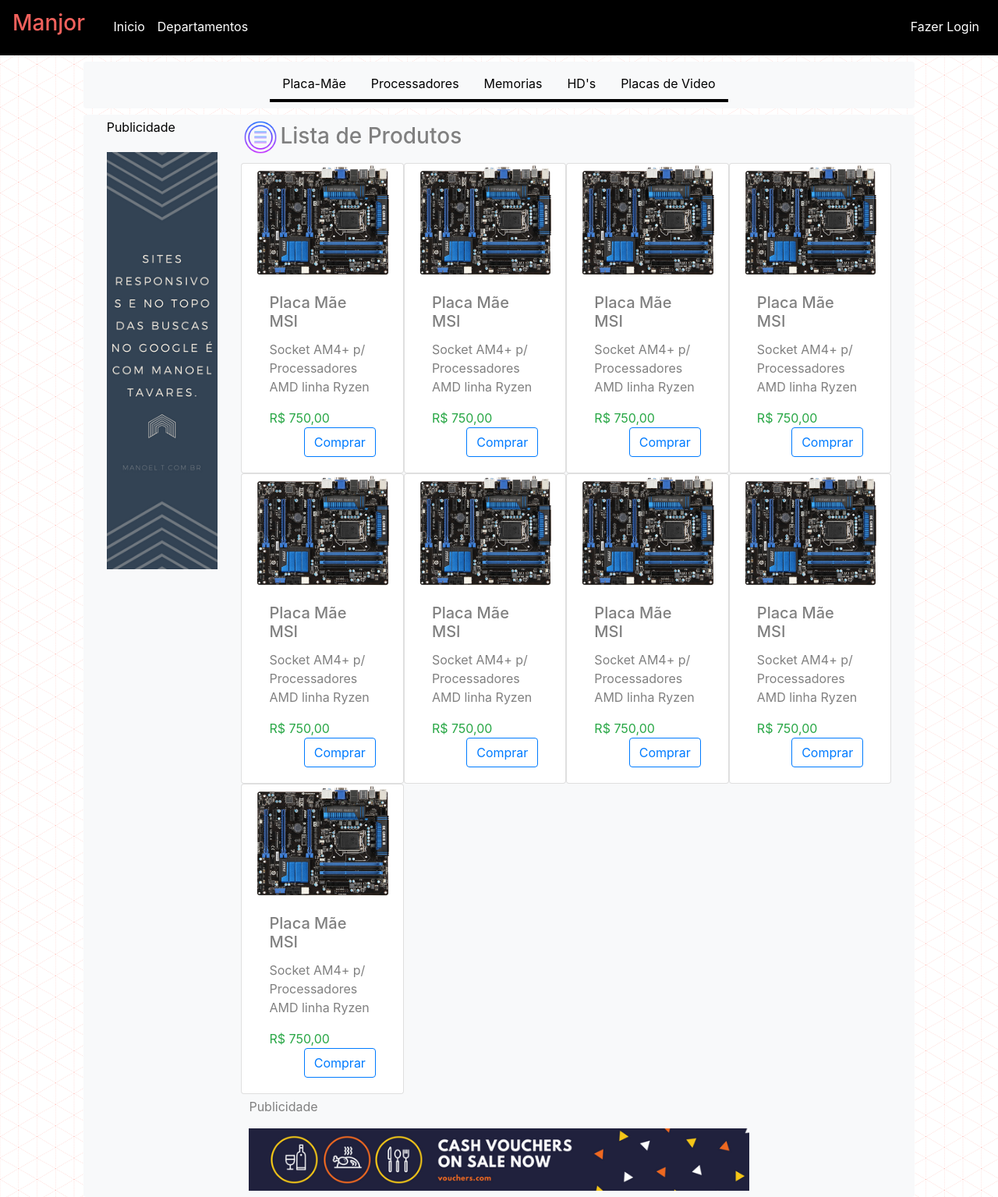
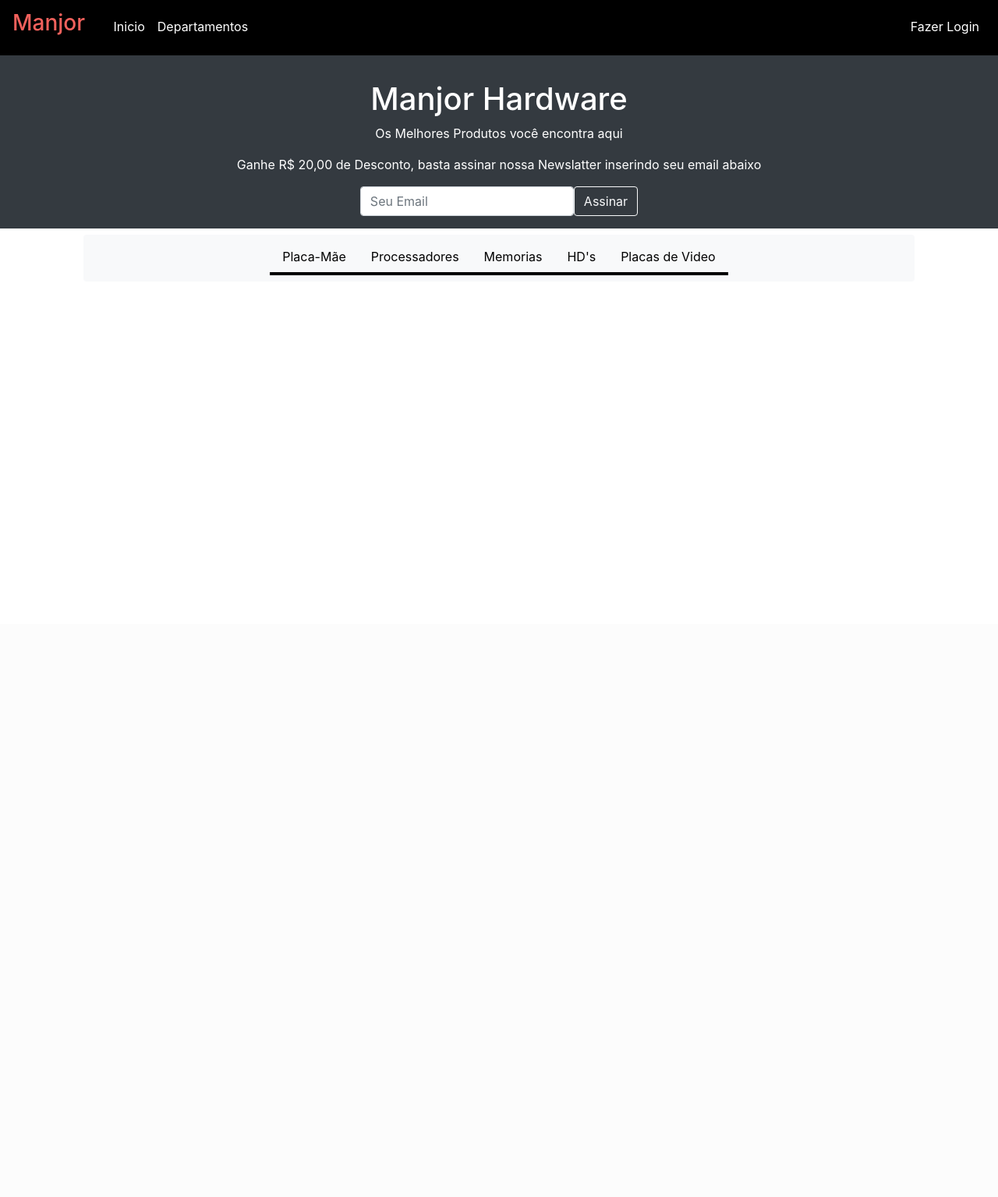
Before and after one commit to Manjor/EcommercePHP, a PHP site: page / in a window 1280 px wide. Shown: the whole page at 78% size. After the commit the page ends 353 px from the top, so only its background shows below. Run offline with PHP 8.4, Linux system fonts and the light colour scheme; some libraries are stand-ins or nearby versions.

Commit message:
Alterações Basicas
a

```diff
--- a/Manjor/cabecalho.php
+++ b/Manjor/cabecalho.php
@@ -15,7 +15,7 @@
     <script src="js/jquery-3.3.1.js"></script>
 
 		<style>
-				body {background-image: url(img/fundo.png);}
+
 		</style>
 
 </head>
--- a/Manjor/index.php
+++ b/Manjor/index.php
@@ -13,6 +13,25 @@
 
 <!--DIVISÃO PRINCIPAL-->
 <div class="container-fluid">
+
+
+	<div class="row bg-dark py-3 text-white">
+		<div class="col-md-12 pt-3 text-center">
+			<h1>Manjor Hardware</h1>
+			<p>Os Melhores Produtos você encontra aqui</p>
+			<p>Ganhe R$ 20,00 de Desconto, basta assinar nossa Newslatter inserindo seu email abaixo</p>
+		</div>
+		<div class="col-12 mx-auto">
+			<form class="form form-inline center" action="news">
+				<div class="form-group mx-auto">
+					<input class="form-control" type="search" placeholder="Seu Email">
+					<button class="btn btn-outline-light mx-auto">Assinar</button>
+				</div>
+
+			</form>
+		</div>
+	</div>
+
 	<div class="row">
 		<div class="col-md-10 offset-md-1 bg-light rounded mt-2 py-2">
 			<ul class="nav justify-content-center">
@@ -33,118 +52,5 @@
 				</li>
 			</ul>
 		</div>
-		<div class="col-md-10 offset-md-1 bg-light rounded mt-2 py-1">
-			<div class="container-fluid">
-				<div class="row">
-					<div class="col-md-2 col-1 rounded" style="color: black">
-						<p>Publicidade</p>
-						<img src="img/anunciomanoel.png" class="img-fluid my-1" width="100%" height="100%">
-					</div>
-					<div class="col-md-10" style="color: gray">
-						<h3><img src="img/lista.png" width="50" height="50">Lista de Produtos</h3>
-						<div class="container-fluid">
-							<div class="row">
-								<div class="card col-lg-3 col-md-4 col-sm-6" style="width: 15rem">
-									<img src="img/placa.png" width="280" height="280" class="img-fluid">
-									<div class="card-body">
-										<h5 class="card-title">Placa Mãe MSI</h5>
-										<p>
-											Socket AM4+ p/ Processadores AMD linha Ryzen
-										</p>
-										<p class="text-success">R$ 750,00 <button class="btn btn-outline-primary float-right">Comprar</button></p>
-									</div>
-								</div>
-								<div class="card col-lg-3 col-md-4 col-sm-6" style="width: 15rem">
-									<img src="img/placa.png" width="280" height="280" class="img-fluid">
-									<div class="card-body">
-										<h5 class="card-title">Placa Mãe MSI</h5>
-										<p>
-											Socket AM4+ p/ Processadores AMD linha Ryzen
-										</p>
-										<p class="text-success">R$ 750,00 <button class="btn btn-outline-primary float-right">Comprar</button></p>
-									</div>
-								</div>
-								<div class="card col-lg-3 col-md-4 col-sm-6" style="width: 15rem">
-									<img src="img/placa.png" width="280" height="280" class="img-fluid">
-									<div class="card-body">
-										<h5 class="card-title">Placa Mãe MSI</h5>
-										<p>
-											Socket AM4+ p/ Processadores AMD linha Ryzen
-										</p>
-										<p class="text-success">R$ 750,00 <button class="btn btn-outline-primary float-right">Comprar</button></p>
-									</div>
-								</div>
-								<div class="card col-lg-3 col-md-4 col-sm-6" style="width: 15rem">
-									<img src="img/placa.png" width="280" height="280" class="img-fluid">
-									<div class="card-body">
-										<h5 class="card-title">Placa Mãe MSI</h5>
-										<p>
-											Socket AM4+ p/ Processadores AMD linha Ryzen
-										</p>
-										<p class="text-success">R$ 750,00 <button class="btn btn-outline-primary float-right">Comprar</button></p>
-									</div>
-								</div>
-								<div class="card col-lg-3 col-md-4 col-sm-6" style="width: 15rem">
-									<img src="img/placa.png" width="280" height="280" class="img-fluid">
-									<div class="card-body">
-										<h5 class="card-title">Placa Mãe MSI</h5>
-										<p>
-											Socket AM4+ p/ Processadores AMD linha Ryzen
-										</p>
-										<p class="text-success">R$ 750,00 <button class="btn btn-outline-primary float-right">Comprar</button></p>
-									</div>
-								</div>
-								<div class="card col-lg-3 col-md-4 col-sm-6" style="width: 15rem">
-									<img src="img/placa.png" width="280" height="280" class="img-fluid">
-									<div class="card-body">
-										<h5 class="card-title">Placa Mãe MSI</h5>
-										<p>
-											Socket AM4+ p/ Processadores AMD linha Ryzen
-										</p>
-										<p class="text-success">R$ 750,00 <button class="btn btn-outline-primary float-right">Comprar</button></p>
-									</div>
-								</div>
-								<div class="card col-lg-3 col-md-4 col-sm-6" style="width: 15rem">
-									<img src="img/placa.png" width="280" height="280" class="img-fluid">
-									<div class="card-body">
-										<h5 class="card-title">Placa Mãe MSI</h5>
-										<p>
-											Socket AM4+ p/ Processadores AMD linha Ryzen
-										</p>
-										<p class="text-success">R$ 750,00 <button class="btn btn-outline-primary float-right">Comprar</button></p>
-									</div>
-								</div>
-								<div class="card col-lg-3 col-md-4 col-sm-6" style="width: 15rem">
-									<img src="img/placa.png" width="280" height="280" class="img-fluid">
-									<div class="card-body">
-										<h5 class="card-title">Placa Mãe MSI</h5>
-										<p>
-											Socket AM4+ p/ Processadores AMD linha Ryzen
-										</p>
-										<p class="text-success">R$ 750,00 <button class="btn btn-outline-primary float-right">Comprar</button></p>
-									</div>
-								</div>
-								<div class="card col-lg-3 col-md-4 col-sm-6" style="width: 15rem">
-									<img src="img/placa.png" width="280" height="280" class="img-fluid">
-									<div class="card-body">
-										<h5 class="card-title">Placa Mãe MSI</h5>
-										<p>
-											Socket AM4+ p/ Processadores AMD linha Ryzen
-										</p>
-										<p class="text-success">R$ 750,00 <button class="btn btn-outline-primary float-right">Comprar</button></p>
-									</div>
-								</div>
-							</div>
-
-						</div>
-					</div>
-				</div>
-					<div class="col-md-8 mx-auto my-1" style="color: gray">
-						<p>Publicidade</p>
-						<img src="img/anuncio.png" width="100%">
-					</div>
-			</div>
-
-		</div>
 	</div>
 </div>
```
